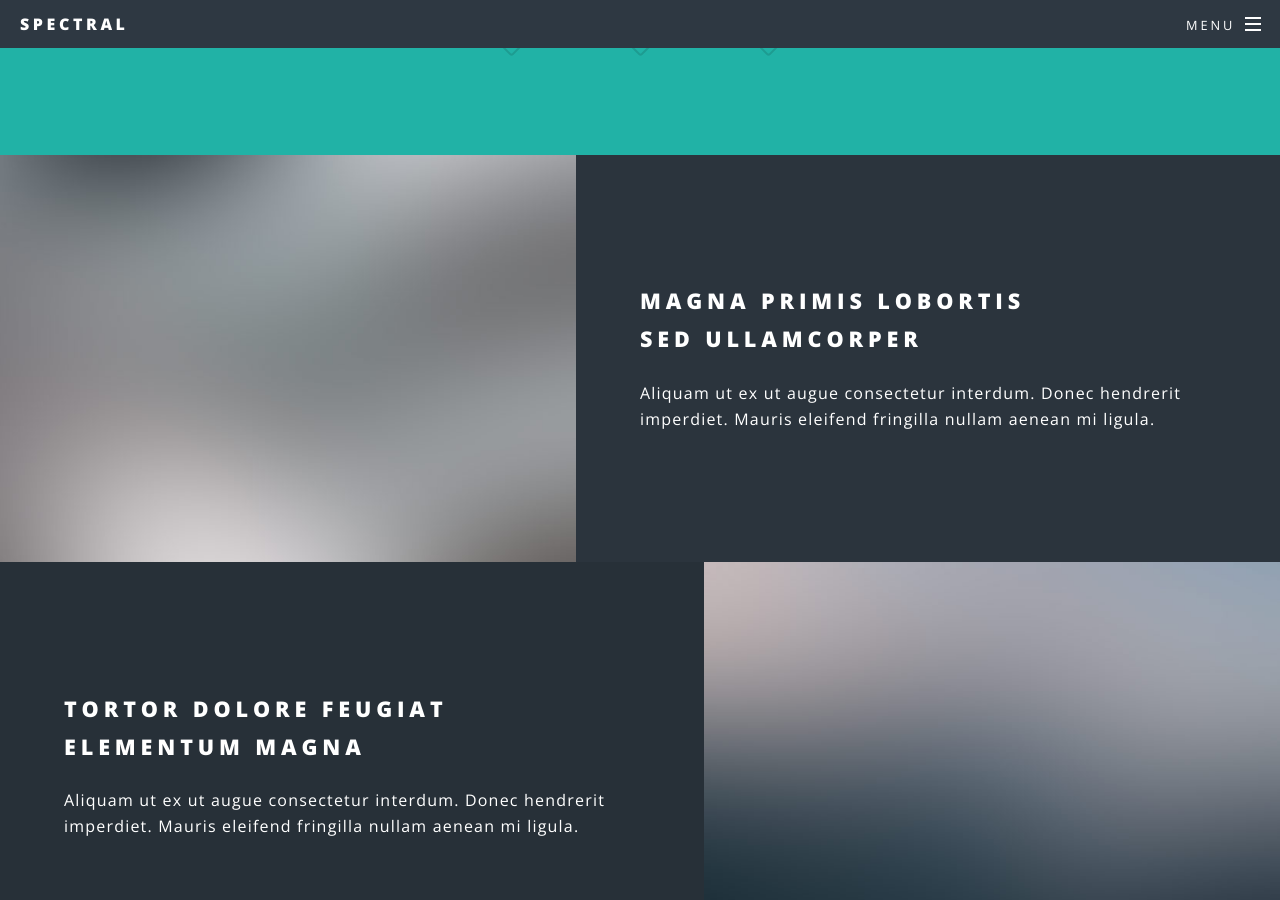
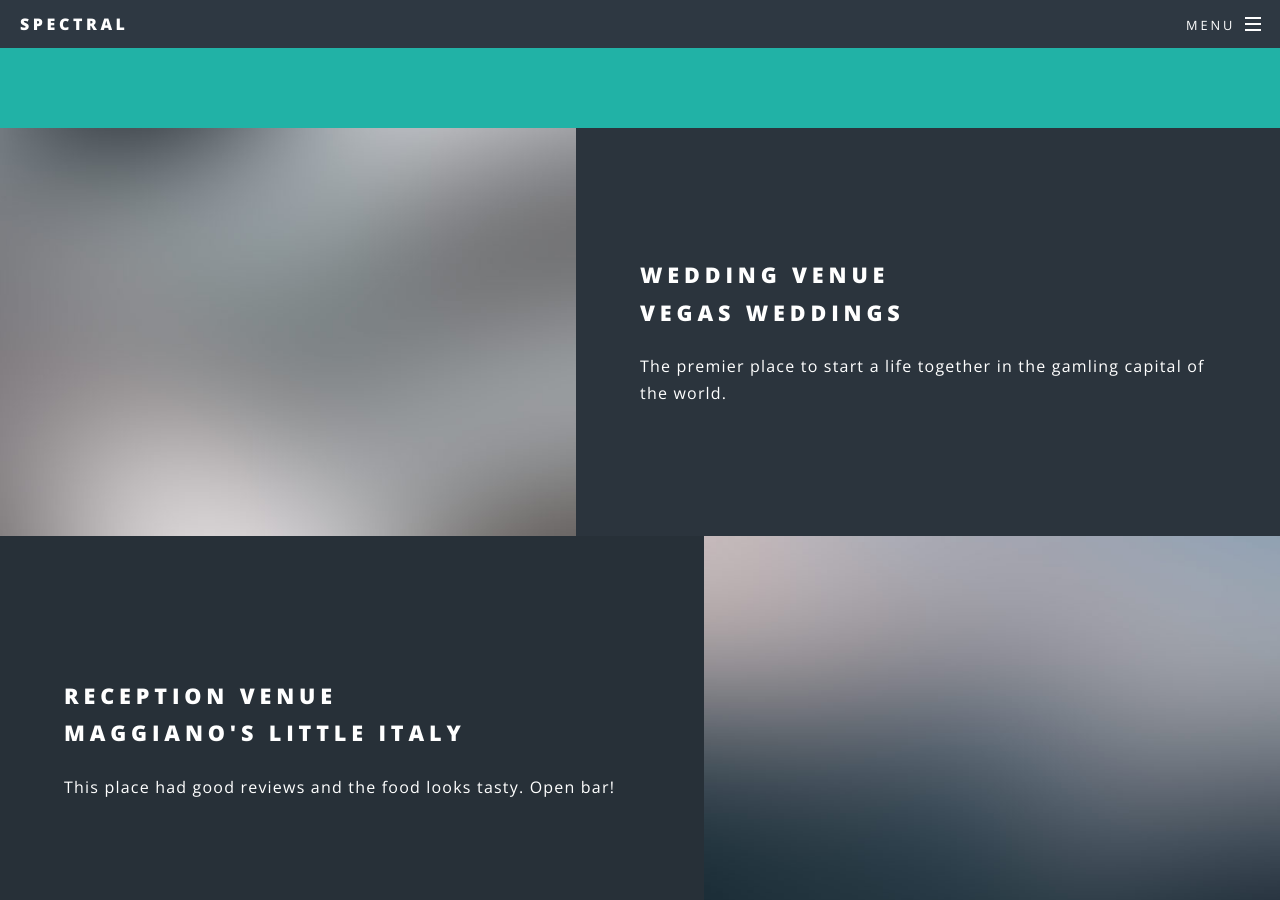
Before and after one commit to JohnsonWedding/JohnsonWedding.github.io, a Jekyll site: the page built from index.html, in a window 1280 px wide and 900 px high, scrolled down 1229 px. Built offline with Jekyll 4.4.1, drawn with Linux system fonts in a browser that asks for light colours; some of the changed text lies outside the part shown.

Commit message:
First draft of the index page

```diff
--- a/index.html
+++ b/index.html
@@ -9,7 +9,7 @@ published: true
 							<h2>{{ site.title }}</h2>
 							<p>{{ site.description | markdownify }}</p>
 							<ul class="actions">
-								<li><a href="#" class="button special">Register!</a></li>
+								<li><a href="#" class="button special">RSVP!</a></li>
 							</ul>
 						</div>
 						<a href="#one" class="more scrolly">Learn More</a>
@@ -20,8 +20,7 @@ published: true
 						<div class="inner">
 							<header class="major">
 								<h2>We're getting married!</h2>
-								<p>Aliquam ut ex ut augue consectetur interdum. Donec amet imperdiet eleifend<br />
-								fringilla tincidunt. Nullam dui leo Aenean mi ligula, rhoncus ullamcorper.</p>
+								<p>Join us in fabulous Las Vegas for stuff!</p>
 							</header>
 							<ul class="icons major">
 								<li><span class="icon fa-diamond major style1"><span class="label">Lorem</span></span></li>
@@ -35,23 +34,23 @@ published: true
 					<section id="two" class="wrapper alt style2">
 						<section class="spotlight">
 							<div class="image"><img src="images/pic01.jpg" alt="" /></div><div class="content">
-								<h2>Magna primis lobortis<br />
-								sed ullamcorper</h2>
-								<p>Aliquam ut ex ut augue consectetur interdum. Donec hendrerit imperdiet. Mauris eleifend fringilla nullam aenean mi ligula.</p>
+								<h2>Wedding Venue<br />
+								Vegas Weddings</h2>
+								<p>The premier place to start a life together in the gamling capital of the world.</p>
 							</div>
 						</section>
 						<section class="spotlight">
 							<div class="image"><img src="images/pic02.jpg" alt="" /></div><div class="content">
-								<h2>Tortor dolore feugiat<br />
-								elementum magna</h2>
-								<p>Aliquam ut ex ut augue consectetur interdum. Donec hendrerit imperdiet. Mauris eleifend fringilla nullam aenean mi ligula.</p>
+								<h2>Reception Venue<br />
+								Maggiano's Little Italy</h2>
+								<p>This place had good reviews and the food looks tasty.  Open bar!</p>
 							</div>
 						</section>
 						<section class="spotlight">
 							<div class="image"><img src="images/pic03.jpg" alt="" /></div><div class="content">
-								<h2>Augue eleifend aliquet<br />
-								sed condimentum</h2>
-								<p>Aliquam ut ex ut augue consectetur interdum. Donec hendrerit imperdiet. Mauris eleifend fringilla nullam aenean mi ligula.</p>
+								<h2>Honeymoon<br />
+								Tokyo, Japan</h2>
+								<p>You're not invited!</p>
 							</div>
 						</section>
 					</section>
@@ -97,11 +96,11 @@ published: true
 					<section id="cta" class="wrapper style4">
 						<div class="inner">
 							<header>
-								<h2>Arcue ut vel commodo</h2>
-								<p>Aliquam ut ex ut augue consectetur interdum endrerit imperdiet amet eleifend fringilla.</p>
+								<h2>Looks fun, right?</h2>
+								<p>Come RSVP!</p>
 							</header>
 							<ul class="actions vertical">
-								<li><a href="#" class="button fit special">Activate</a></li>
+								<li><a href="#" class="button fit special">RSVP!</a></li>
 								<li><a href="#" class="button fit">Learn More</a></li>
 							</ul>
 						</div>
```
